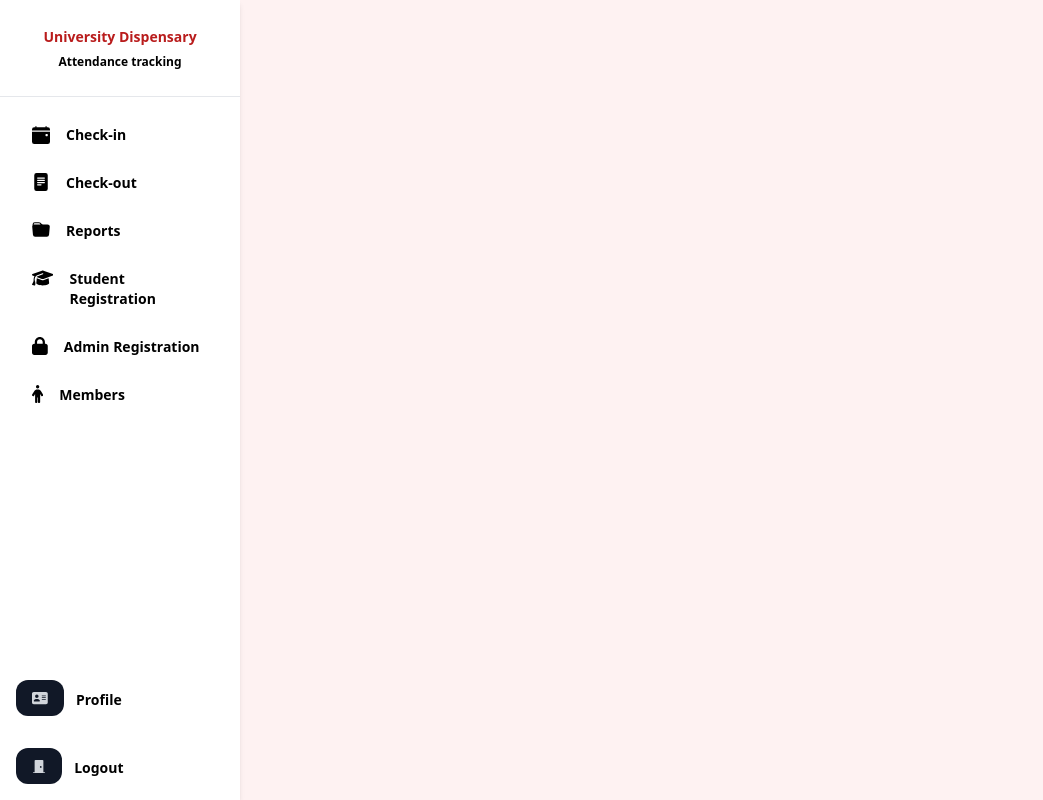
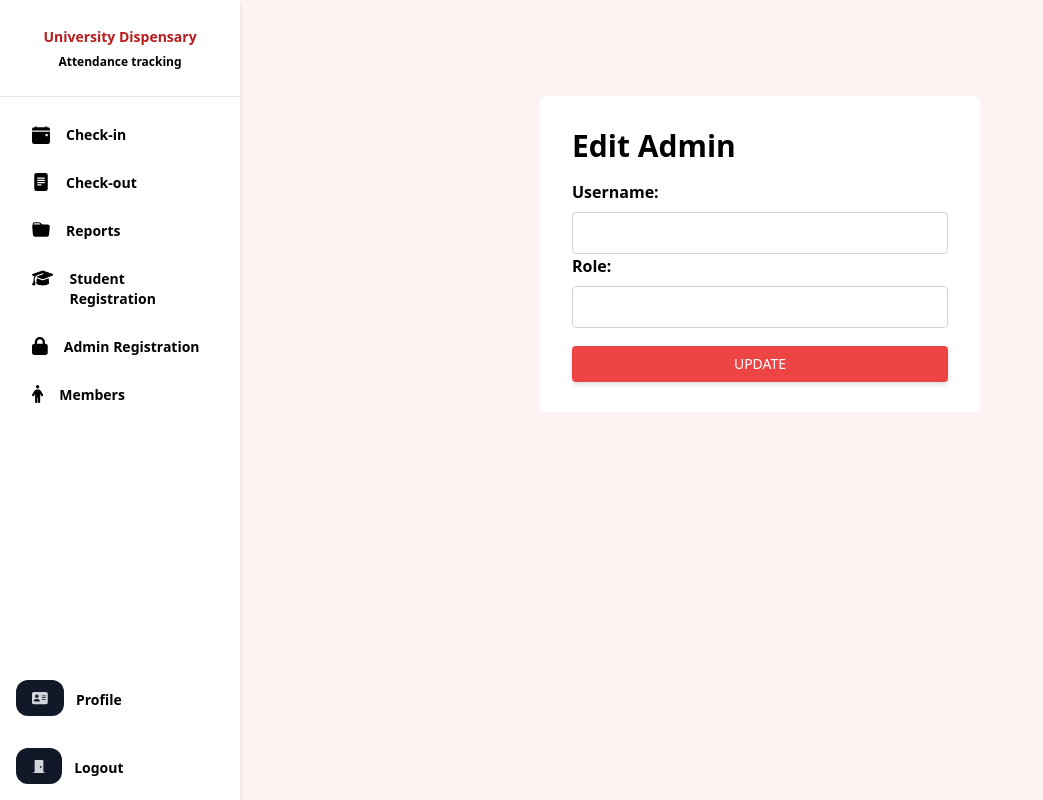
Before and after one commit to DavidLangat/University_Dispensary_Attendance_Tracking, a Flask app: template templates/edit_admin.html in a window 1280 px wide. Shown: the whole page, without its empty margins (0-1043 px from the left). Run offline with Flask 3, Linux system fonts and the light colour scheme; the template is opened without the code that fills it, so the values that code supplies are empty; some libraries are stand-ins or nearby versions.

Commit message:
Update edit_admin.html

```diff
--- a/templates/edit_admin.html
+++ b/templates/edit_admin.html
@@ -1,5 +1,22 @@
 {% extends 'base.html' %}
 
 {% block content %}
-
+<div class="p-8 lg:w-1/2 mx-auto">
+  <div class="bg-white rounded-t-lg p-8">
+    <h2 class="text-3xl font-bold mb-4">Edit Admin</h2>
+      <form action="" method="post">
+      <div class="mb-4">
+        <label for="username" class="block font-bold mb-2">Username:</label>
+        <input type="text" id="username" name="username" required class="border border-gray-300
+        rounded px-4 py-2 w-full" value="{{ admin[1] }}" />
+          <label for="username" class="block font-bold mb-2">Role:</label>
+            <input type="text" id="role" name="role" required class="border border-gray-300 rounded
+            px-4 py-2 w-full" value="{{ admin[3] }}" />
+            </div>
+      <button type="submit" class="block w-full py-2 px-4 text-sm uppercase rounded bg-red-500
+      hover:bg-red-600 text-white font-medium shadow-md hover:shadow-lg transition transform hover:-
+      translate-y-0.5">Update</button>
+      </form>
+  </div>
+  </div>
 {% endblock %}
```
